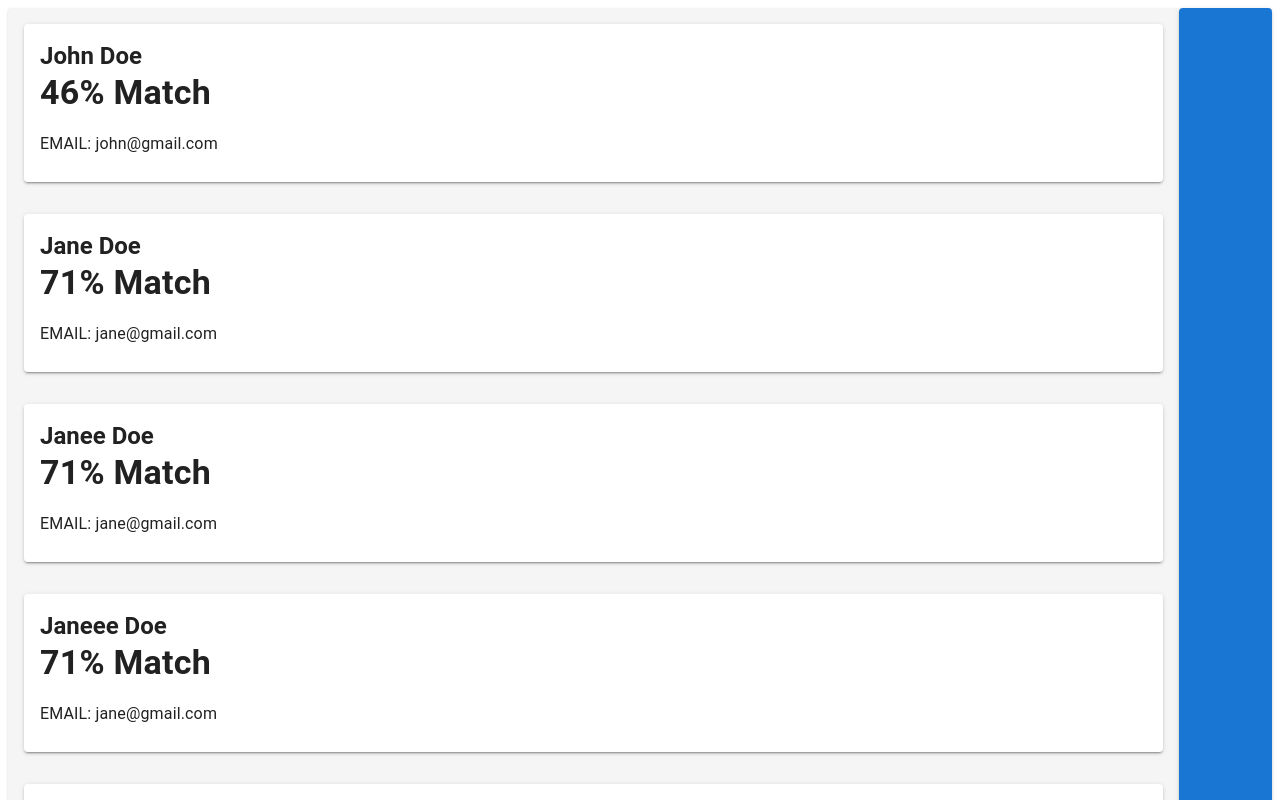
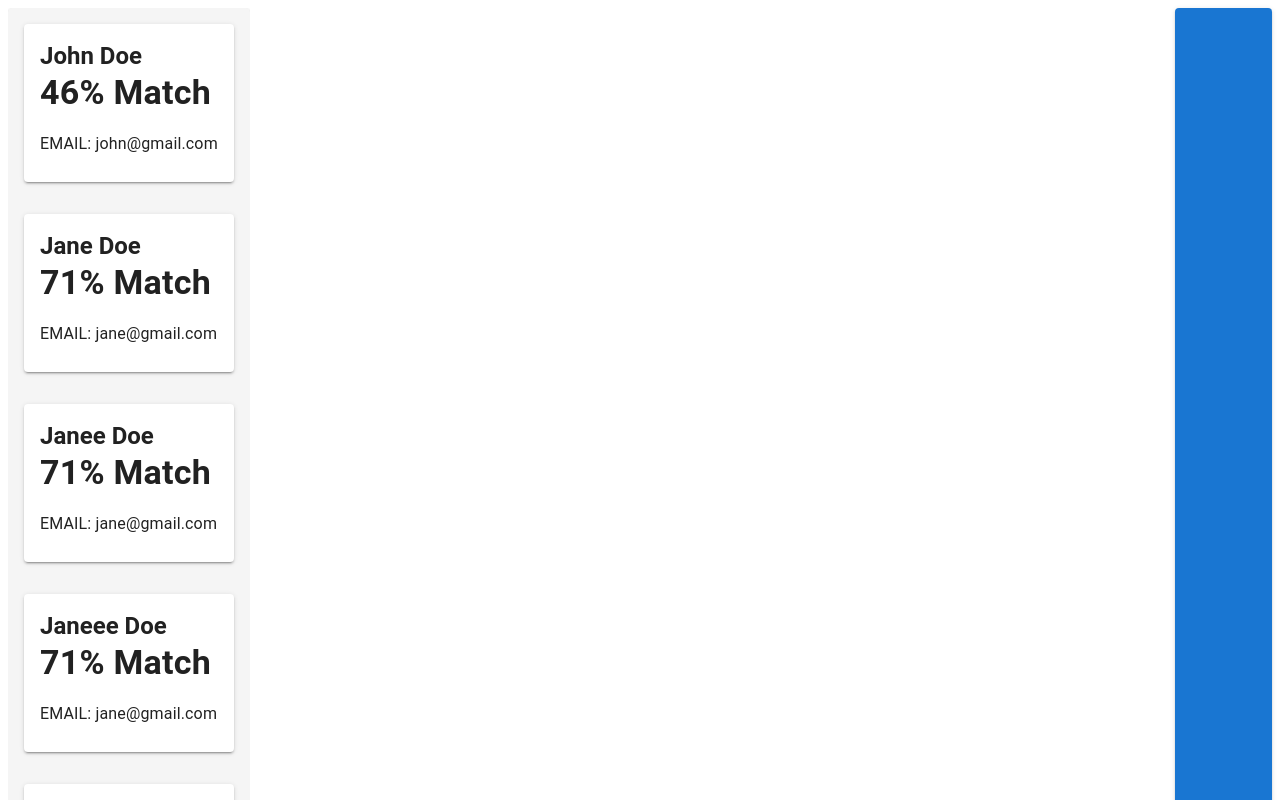
Before and after one commit to Spazdaa/classMATES, a React app in the folder frontend/: page / in a window 1280 px wide. Shown: the top 800 px of the page. Built offline with nearby package versions, Linux system fonts and the light colour scheme; no server answers.

Commit message:
Update match list formatting

```diff
--- a/frontend/src/components/MatchList.jsx
+++ b/frontend/src/components/MatchList.jsx
@@ -1,26 +1,30 @@
 import React from 'react';
 import PropTypes from 'prop-types';
-import { Paper } from '@mui/material';
+import { Box, Paper } from '@mui/material';
 import { Match, MatchInfo } from './Match';
 
 export default function MatchList(props) {
   const { matches } = props;
   return (
-    <Paper sx={{
-      backgroundColor: 'grey.100',
-      display: 'flex',
-      flexDirection: 'column',
-      width: '100%',
+    <Box sx={{
+      height: '25%',
       overflowY: 'scroll',
       '&::-webkit-scrollbar': {
         display: null,
       },
     }}
     >
-      {matches.map((match) => (
-        <Match key={match.uid} match={match} />
-      ))}
-    </Paper>
+      <Paper sx={{
+        backgroundColor: 'grey.100',
+        display: 'flex',
+        flexDirection: 'column',
+      }}
+      >
+        {matches.map((match) => (
+          <Match key={match.uid} match={match} />
+        ))}
+      </Paper>
+    </Box>
   );
 }
 
```
